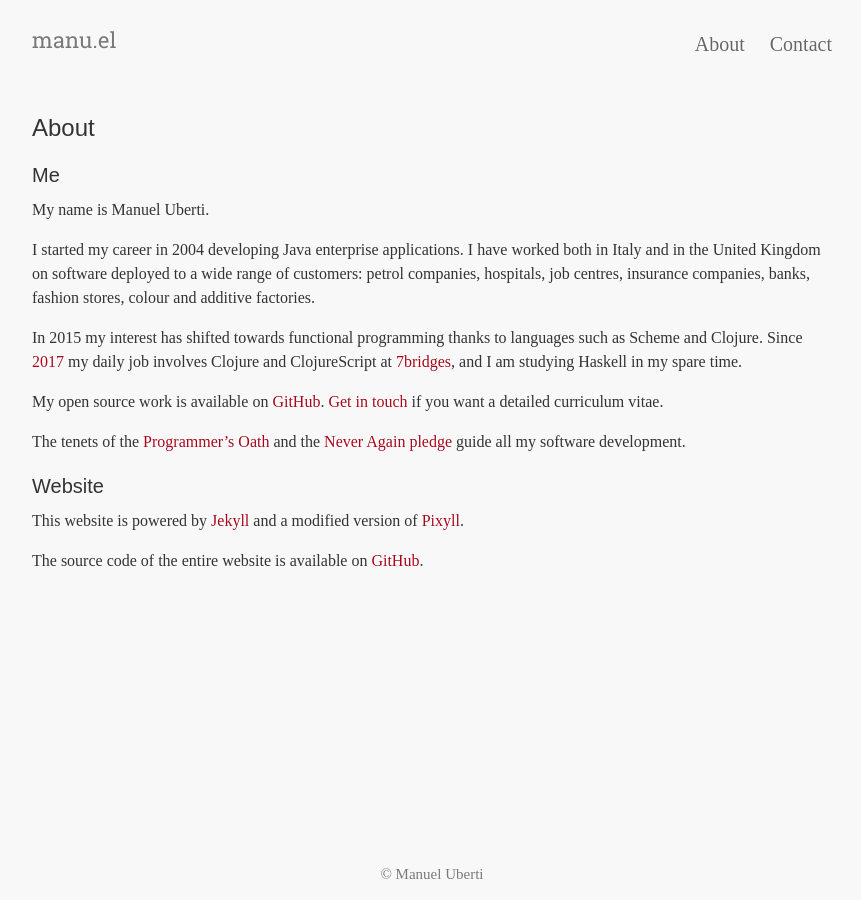
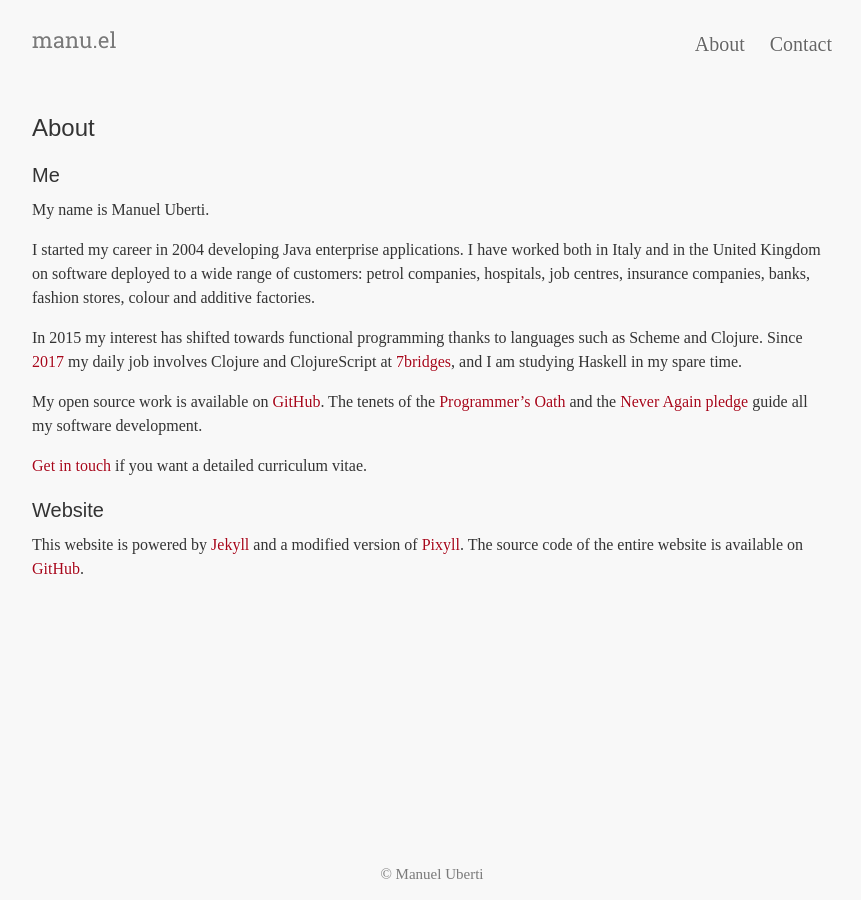
Before and after one commit to manuel-uberti/manuel-uberti.github.io, a Jekyll site: the page built from about.md, in a window 1280 px wide. Shown: the whole page, without its empty margins (208-1069 px from the left). Built offline with Jekyll 4.4.1, drawn with Linux system fonts in a browser that asks for light colours; some web fonts are replaced.

Commit message:
Move paragraphs

```diff
--- a/about.md
+++ b/about.md
@@ -21,18 +21,17 @@ job involves Clojure and ClojureScript at [7bridges](https://7bridges.eu/), and
 I am studying Haskell in my spare time.
 
 My open source work is available on
-[GitHub](https://github.com/manuel-uberti). [Get in
+[GitHub](https://github.com/manuel-uberti). The tenets of the
+[Programmer’s Oath](https://github.com/Widdershin/programmers-oath) and the
+[Never Again pledge](https://neveragain.tech) guide all my software development.
+
+[Get in
 touch](https://manuel-uberti.github.io/contact/) if you want a detailed
 curriculum vitae.
-
-The tenets of the
-[Programmer’s Oath](https://github.com/Widdershin/programmers-oath) and the
-[Never Again pledge](https://neveragain.tech) guide all my software development.
 
 ### Website
 
 This website is powered by [Jekyll](https://jekyllrb.com/) and a modified
-version of [Pixyll](http://pixyll.com/).
-
-The source code of the entire website is available on
+version of [Pixyll](http://pixyll.com/). The source code of the entire website
+is available on
 [GitHub](https://github.com/manuel-uberti/manuel-uberti.github.io).
```
